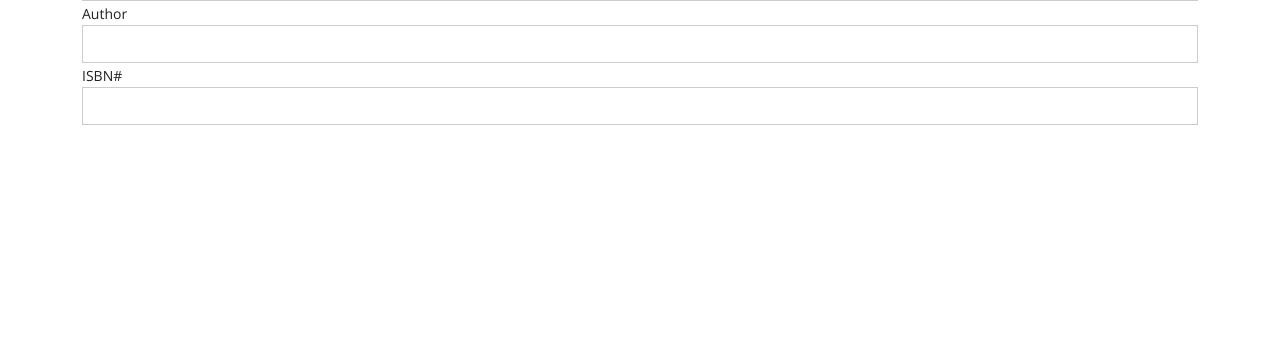
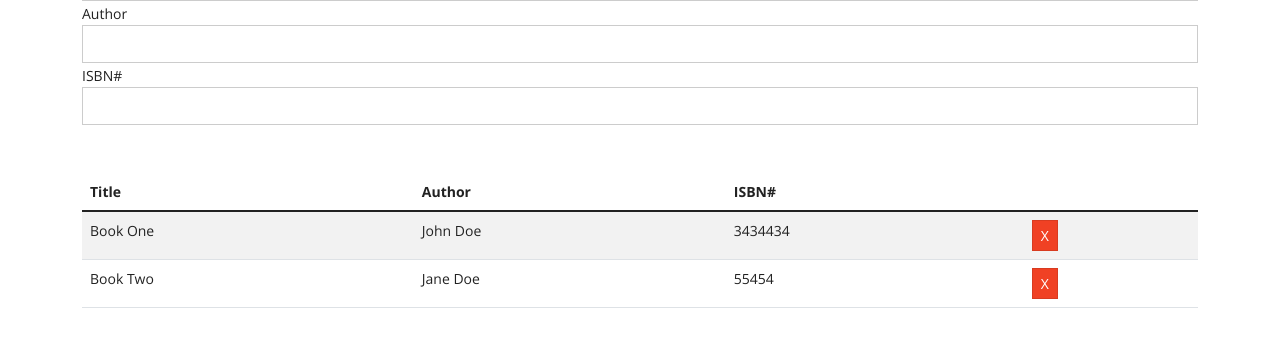
Before and after one commit to Kamran099/BookList-App, a plain HTML site: page index.html in a window 1280 px wide. Shown: the part 160-498 px from the top of the page. Drawn offline with nearby package versions, Linux system fonts and the light colour scheme.

Commit message:
Started work on JS - book,UI classes

```diff
--- a/app.js
+++ b/app.js
@@ -0,0 +1,55 @@
+// Book class: Represents a Book
+class Book {
+    constructor(title, author, isbn) {
+        this.title = title;
+        this.author = author;
+        this.isbn = isbn;
+    }
+}
+
+// UI Class: Handle UI Tasks
+class UI {
+    static displayBooks() {
+        const StoredBooks = [
+            {
+                title: 'Book One',
+                author: 'John Doe',
+                isbn: '3434434'
+            },
+            {
+                title: 'Book Two',
+                author: 'Jane Doe',
+                isbn: '55454'
+            }
+        ];
+
+        const books = StoredBooks;
+
+        books.forEach((book) => UI.addBookToList(book))
+    }
+
+    static addBookToList(book) {
+        const list = document.querySelector('#book-list');
+
+        const row = document.createElement('tr');
+
+        row.innerHTML = `
+        <td>${book.title}</td>
+        <td>${book.author}</td>
+        <td>${book.isbn}</td>
+        <td><a href="#" class="btn btn-danger btn-sm
+        delete">X</a></td>
+        `;
+        list.appendChild(row);
+
+    }
+}
+
+// Store Class: Handles Storage - within the browser
+
+// Event: Display books
+document.addEventListener('DOMContentLoaded', UI.displayBooks);
+
+// Event: Add a book
+
+// Event: Remove a book
--- a/index.html
+++ b/index.html
@@ -32,7 +32,21 @@
                 <input type="text" id="isbn" class="form-control">
             </div>
         </form>
+        <table class="table table-striped mt-5">
+            <thead>
+                <tr>
+                    <th>Title</th>
+                    <th>Author</th>
+                    <th>ISBN#</th>
+                    <th></th>
+                </tr>
+            </thead>
+            <tbody id="book-list">
+
+            </tbody>
+        </table>
     </div>
+    <script src="app.js"></script>
 </body>
 
 </html>
```
